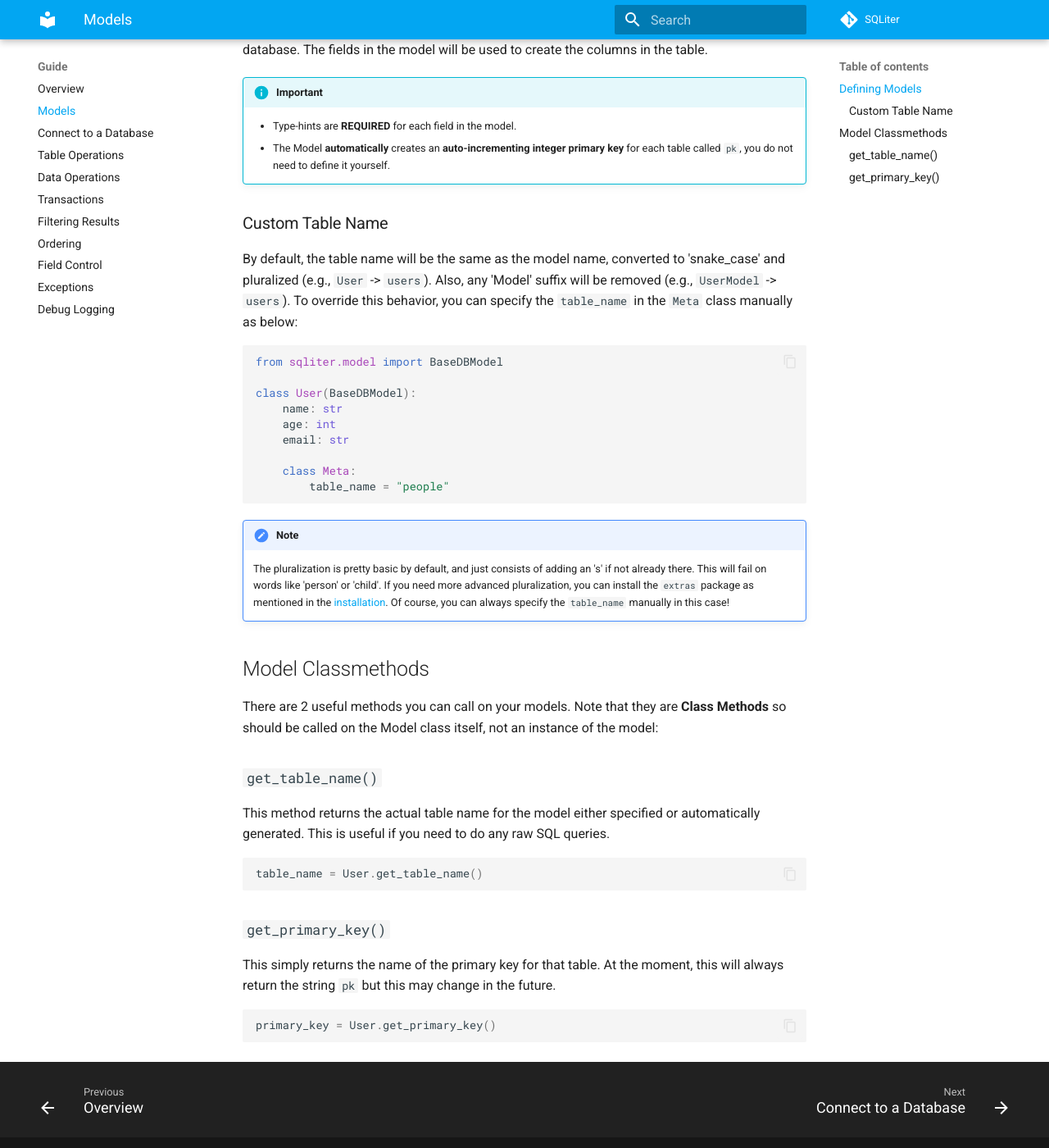
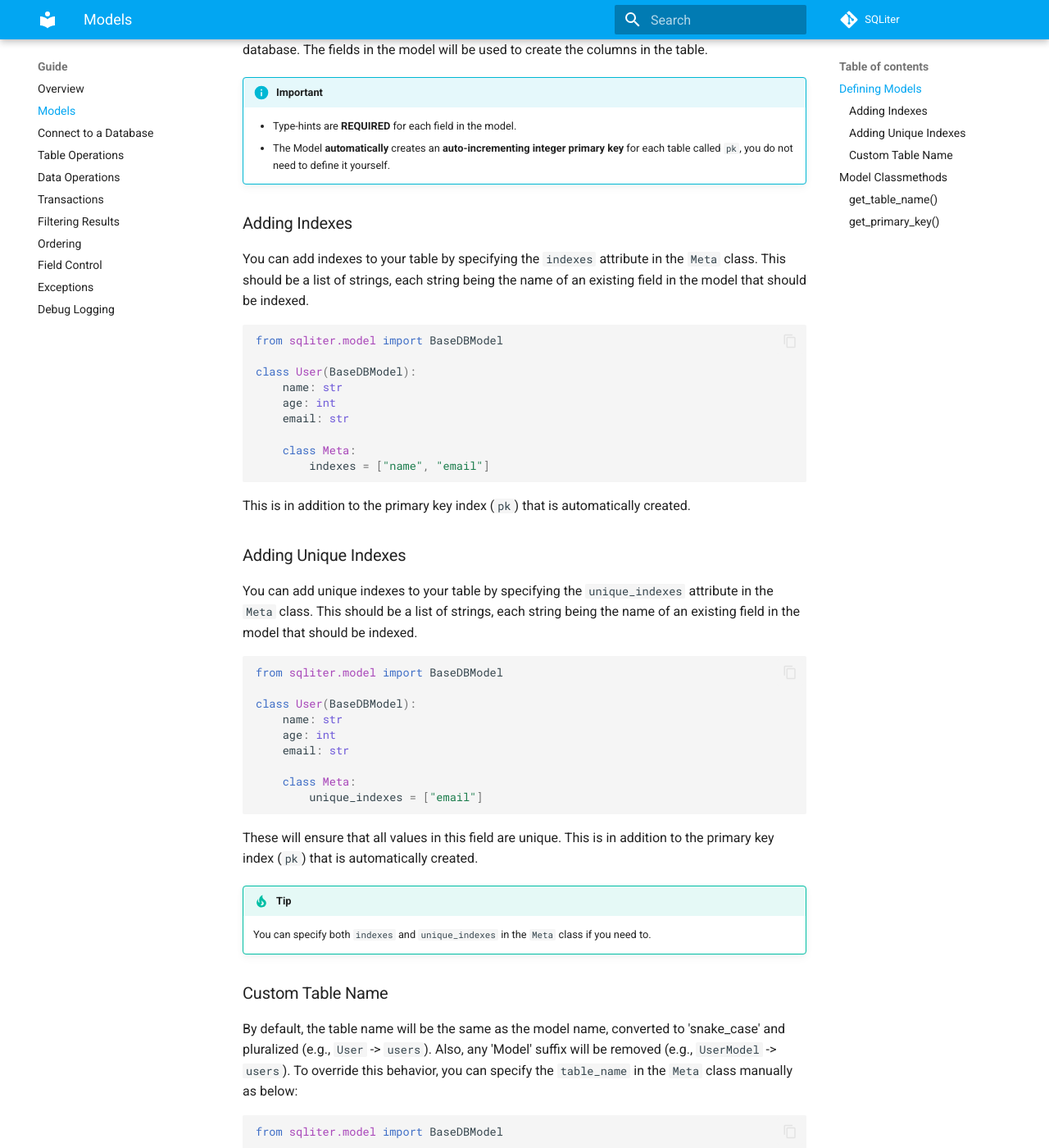
Before and after one commit to seapagan/sqliter-py, an MkDocs documentation site: the page built from docs/guide/models.md, in a window 1280 px wide and 1400 px high, scrolled down 591 px. Shown: the whole window at 82% size. Built offline with MkDocs 1.6.1 and Material for MkDocs 9.7.7, drawn with Linux system fonts in a browser that asks for light colours; plug-ins that fetch from the network failed and are left out; comment, search, counter and statistics services are not loaded.

Commit message:
add indexes info to the docs
Signed-off-by: Grant Ramsay <seapagan@gmail.com>

````diff
--- a/docs/guide/models.md
+++ b/docs/guide/models.md
@@ -28,6 +28,53 @@ the table.
 > - Type-hints are **REQUIRED** for each field in the model.
 > - The Model **automatically** creates an **auto-incrementing integer primary
 > key** for each table called `pk`, you do not need to define it yourself.
+
+### Adding Indexes
+
+You can add indexes to your table by specifying the `indexes` attribute in the
+`Meta` class. This should be a list of strings, each string being the name of an
+existing field in the model that should be indexed.
+
+```python
+from sqliter.model import BaseDBModel
+
+class User(BaseDBModel):
+    name: str
+    age: int
+    email: str
+
+    class Meta:
+        indexes = ["name", "email"]
+```
+
+This is in addition to the primary key index (`pk`) that is automatically
+created.
+
+### Adding Unique Indexes
+
+You can add unique indexes to your table by specifying the `unique_indexes`
+attribute in the `Meta` class. This should be a list of strings, each string
+being the name of an existing field in the model that should be indexed.
+
+```python
+from sqliter.model import BaseDBModel
+
+class User(BaseDBModel):
+    name: str
+    age: int
+    email: str
+
+    class Meta:
+        unique_indexes = ["email"]
+```
+
+These will ensure that all values in this field are unique. This is in addition
+to the primary key index (`pk`) that is automatically created.
+
+> [!TIP]
+>
+> You can specify both `indexes` and `unique_indexes` in the `Meta` class if you
+> need to.
 
 ### Custom Table Name
 
````
Also changed, not shown: README.md (+12 -10 lines), TODO.md (+0 -1 lines), docs/guide/exceptions.md (+16 -12 lines), docs/index.md (+2 -0 lines), docs/installation.md (+13 -13 lines), docs/quickstart.md (+0 -4 lines).
